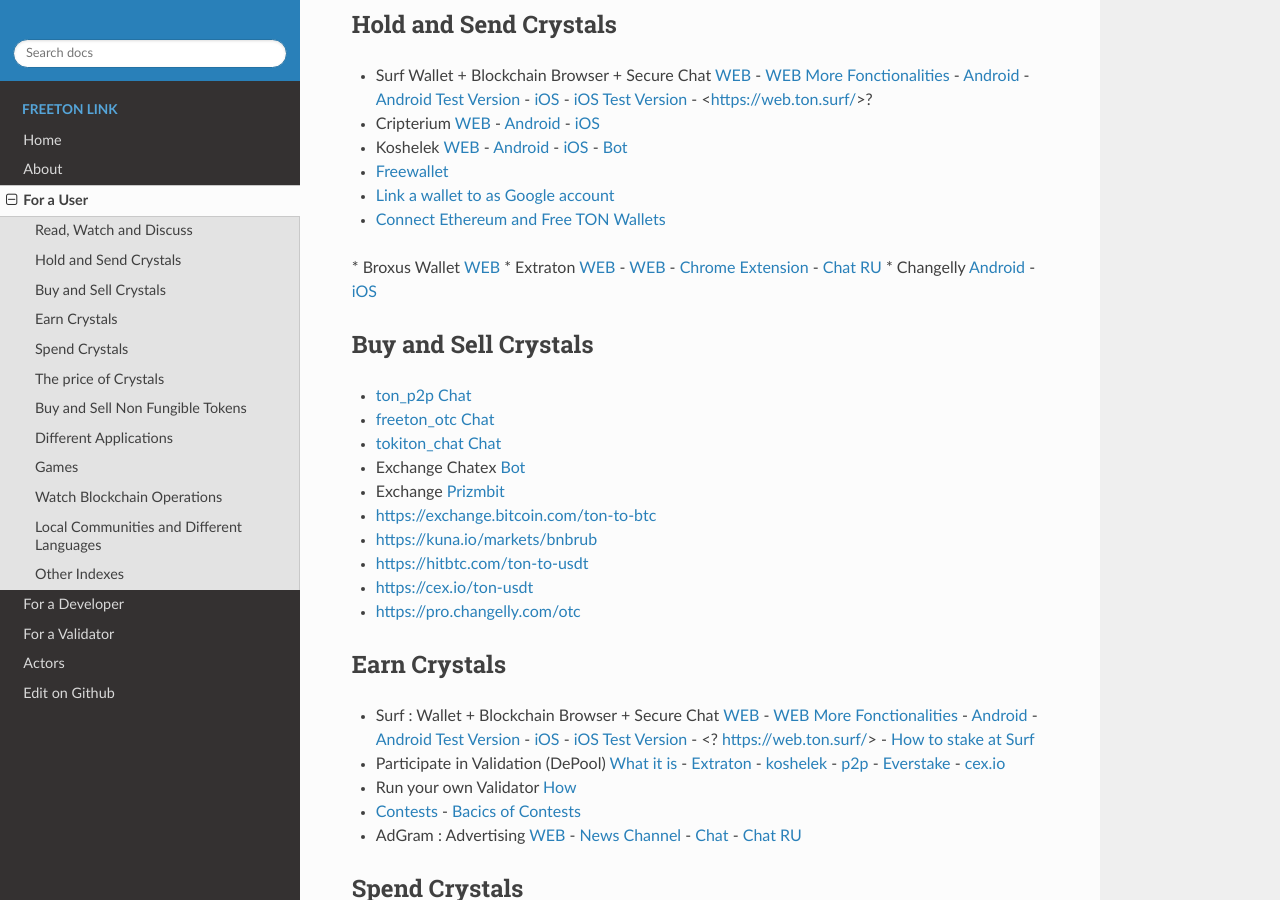
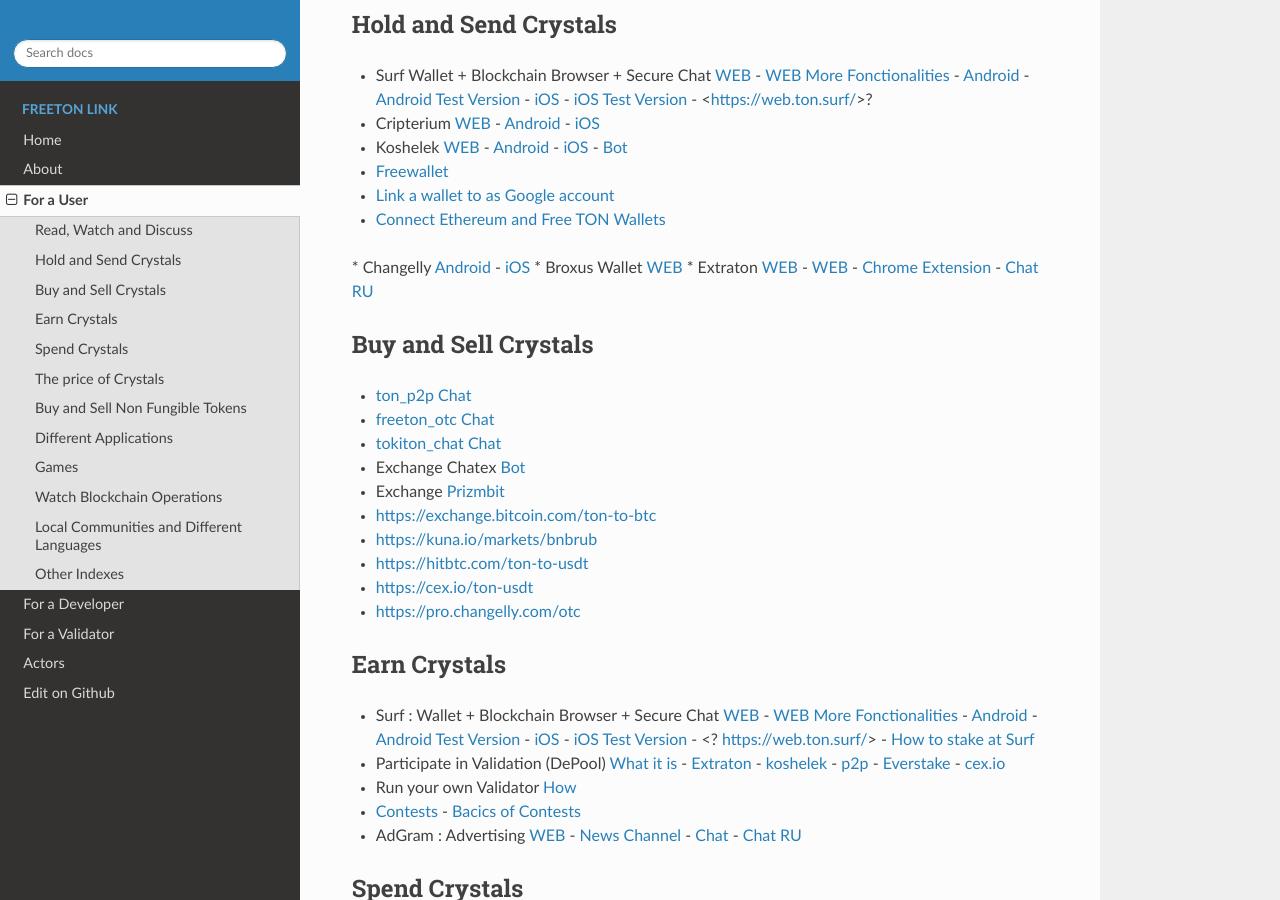
Before and after one commit to OCamlPro/www.freeton.link, a Sphinx documentation site: the page built from sphinx/user.rst, in a window 1280 px wide and 900 px high, scrolled down 568 px. Built offline with Sphinx 7.4.7 and the Read the Docs theme 2.0.0, drawn with Linux system fonts in a browser that asks for light colours; the version number could not be read and is left out.

Commit message:
petits changements

```diff
--- a/sphinx/user.rst
+++ b/sphinx/user.rst
@@ -26,10 +26,9 @@
 * `Freewallet <https://freewallet.org>`_
 * `Link a wallet to as Google account <https://app.tor.us/>`_
 * `Connect Ethereum and Free TON Wallets <https://tonbridge.io/>`_
+* Changelly `Android <https://play.google.com/store/apps/dev?id=6836651604375768742>`_ - `iOS <https://apps.apple.com/us/app/changelly-crypto-exchange/id1435140380>`_
 * Broxus Wallet `WEB <https://l1.broxus.com/freeton/wallet>`_
 * Extraton `WEB <https://multisend.extraton.io/>`_ - `WEB <https://vouch.extraton.io/>`_ - `Chrome Extension <https://chrome.google.com/webstore/detail/extraton/hhimbkmlnofjdajamcojlcmgialocllm>`_ - `Chat RU <https://t.me/extraton>`_
-* Changelly `Android <https://play.google.com/store/apps/dev?id=6836651604375768742>`_ - `iOS <https://apps.apple.com/us/app/changelly-crypto-exchange/id1435140380>`_
-
 
 Buy and Sell Crystals
 ~~~~~~~~~~~~~~~~~~~~~
```
